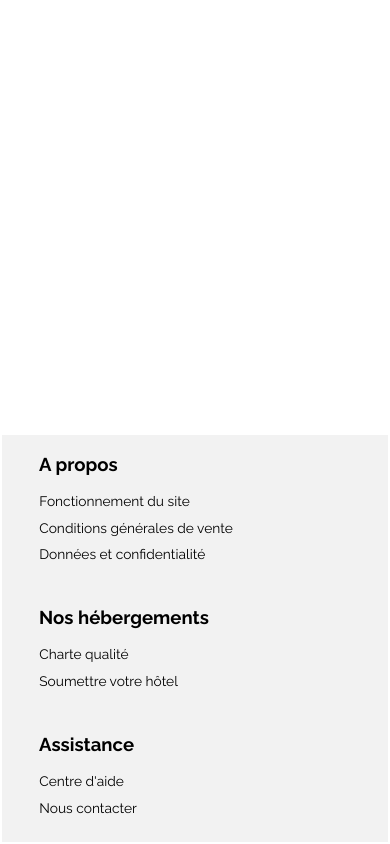
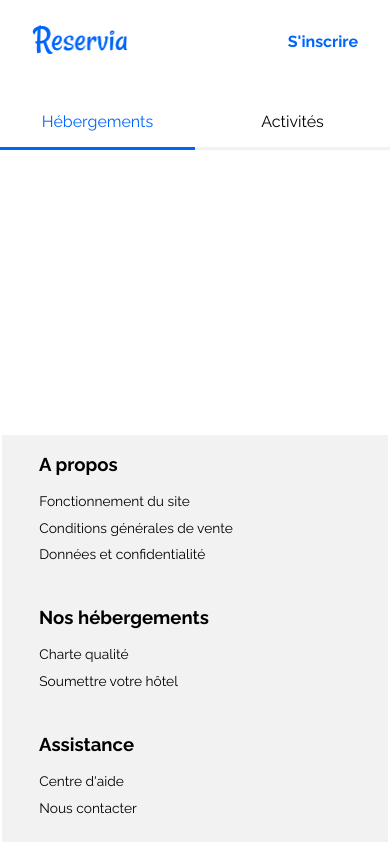
Before and after one commit to Rosine-k/RosineKabore_2_31122020, a plain HTML site: page index.html in a window 390 px wide. Drawn offline with Linux system fonts and the light colour scheme.

Commit message:
ajout header

```diff
--- a/index.html
+++ b/index.html
@@ -6,9 +6,21 @@
     <meta name="viewport" content="width=device-width, initial-scale=1, shrink-to-fit=no">
     <link rel="preconnect" href="https://fonts.gstatic.com">
     <link href="https://fonts.googleapis.com/css2?family=Raleway:wght@400;700&display=swap" rel="stylesheet">
+    <link rel="stylesheet" href="https://use.fontawesome.com/releases/v5.15.2/css/all.css" integrity="sha384-vSIIfh2YWi9wW0r9iZe7RJPrKwp6bG+s9QZMoITbCckVJqGCCRhc+ccxNcdpHuYu" crossorigin="anonymous">
     <title>Reservia</title>
 </head>
 <body>
+
+    <header>
+		<div id="logo">
+			<img src="images/Reservia@3x.png" alt="logo Reservia"/>
+		</div>
+		<nav>
+               <a href="#ancre1" class="navigation1">Hébergements</a>
+               <a href="#ancre2" class="navigation2">Activités</a>
+		</nav>
+        <a href="#" class="sinscrire">S'inscrire</a>
+	</header>
 
     <footer>
         <div id="a_propos" >
--- a/style.css
+++ b/style.css
@@ -1,7 +1,76 @@
 body
 {
     font-family: "Raleway", sans-serif;
+    font-weight: 400;
+    color:black;
+    margin: auto;
+    max-width: 1440px;
 }
+
+a
+{
+    text-decoration: none;
+}
+
+header
+{
+    display: grid;
+    align-items: center;
+    grid-template-columns: auto 1fr auto auto;
+    grid-template-areas: "logo . navigation sinscrire";
+}
+
+header img
+{
+    grid-area: logo;
+    padding: 0 2rem;
+    height: 2.8rem;
+}
+
+nav
+{
+    grid-area: navigation;
+    display: flex;
+    align-items: center;
+}
+
+.navigation1, .navigation2
+{
+    padding: 1.8rem;
+    font-weight: 500;
+    border-top: 3px #f2f2f2 solid;
+    text-align: center;
+    color: black;
+}
+
+.navigation2:hover
+{
+	border-top: 3px solid #0065fc;
+	color: #0065fc;
+}
+
+.navigation1:link
+{
+    border-top: 3px solid #0065fc;
+	color: #0065fc;
+}
+
+.sinscrire
+{
+    grid-area: sinscrire;
+    font-weight: bold;
+    color: #0065fc;
+    padding: 2rem;
+}
+
+
+
+
+
+
+
+
+
 
 footer
 {
@@ -41,7 +110,43 @@ li
 
 @media screen and (max-width:610px)
 {
+    /*header telephone*/
+header
+{
+    grid-template-columns: auto 1fr auto;
+    grid-template-areas: "logo . sinscrire"
+                         "navigation navigation navigation";
+}
 
+.navigation1, .navigation2
+{
+    border-bottom: 3px solid #F2F2F2;
+    width: 50%;
+    padding-bottom: 1em;
+}
+
+.navigation2
+{
+    border-top: none;
+}
+
+.navigation2:hover
+{
+    border-bottom: 3px solid #0065fc;
+    border-top: none;
+}
+
+.navigation1:link
+{
+    border-bottom: 3px solid #0065fc;
+	border-top: none;
+}
+
+
+
+
+
+    /*footer telephone*/
 footer
 {
     flex-direction: column;
```
Also changed, not shown: images/Reservia@3x.png (added).
